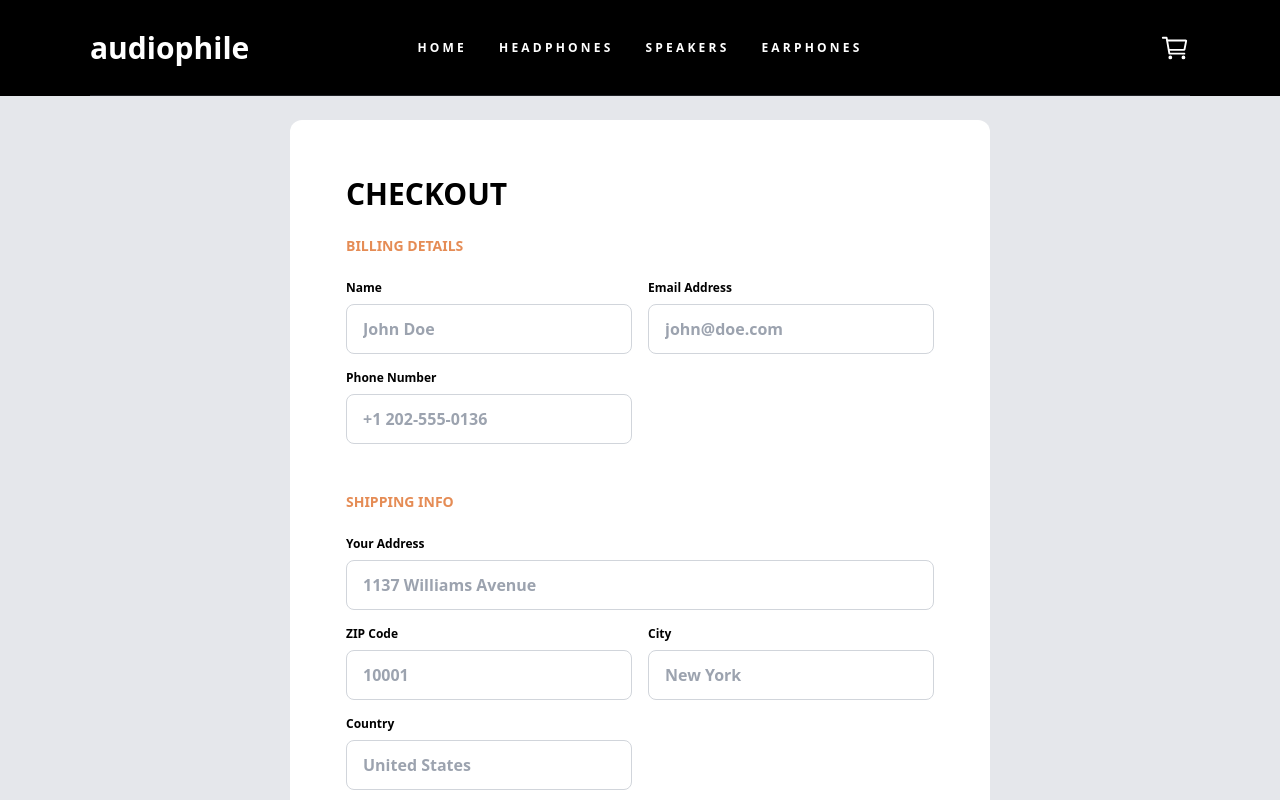
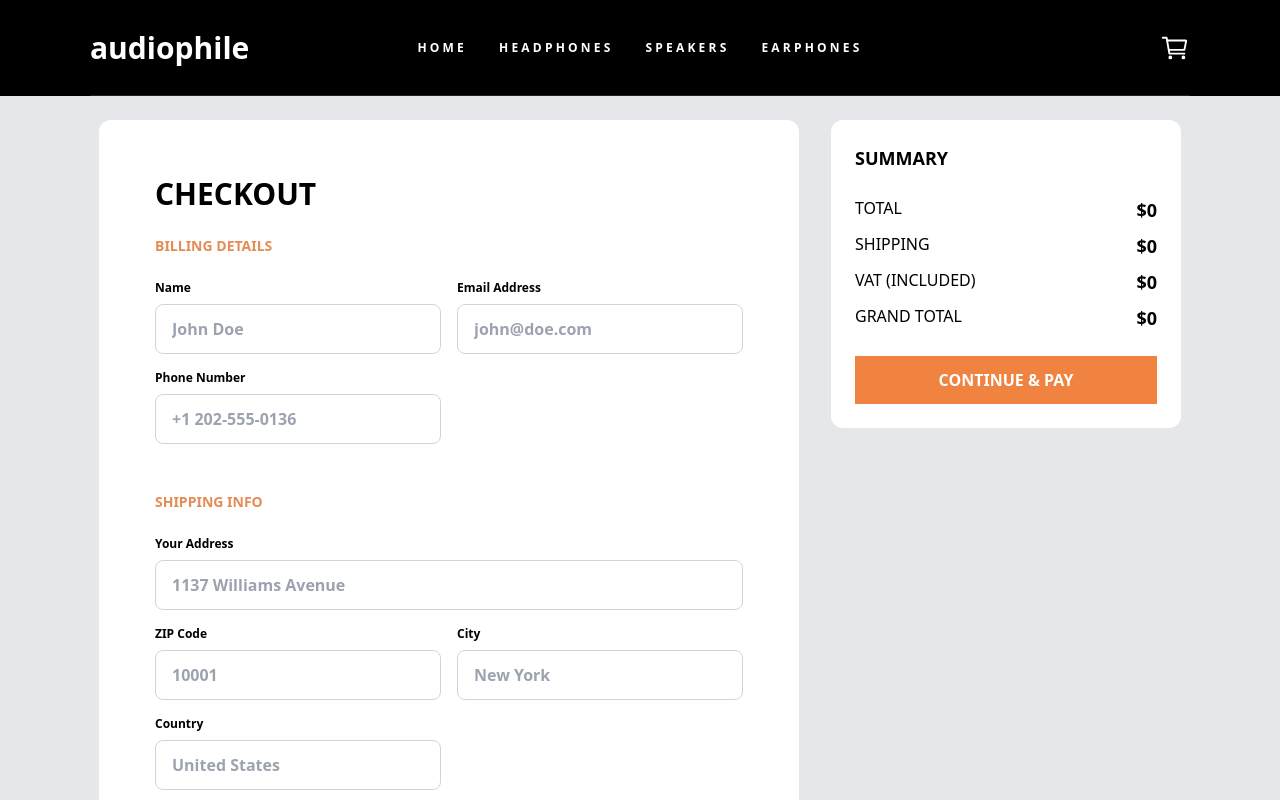
Before and after one commit to yusufdgzl/audiophile-ecommerce-website, a Next.js app: page /checkout in a window 1280 px wide. Shown: the top 800 px of the page. Built offline with nearby package versions, Linux system fonts and the light colour scheme.

Commit message:
CartSummary created

```diff
--- a/app/checkout/page.tsx
+++ b/app/checkout/page.tsx
@@ -1,9 +1,11 @@
+import CartSummary from "@/components/cart/CartSummary";
 import CheckoutForm from "@/components/forms/CheckoutForm";
 
 export default function Checkout(){
     return(
-        <div className="flex flex-col  bg-gray-200 px-6 py-6 lg:items-center lg:px-20">
+        <div className="flex flex-col space-y-8  bg-gray-200 px-6 py-6 lg:space-y-0 lg:space-x-8 lg:items-start lg:justify-center  lg:flex-row lg:px-20">
             <CheckoutForm/>
+            <CartSummary/>
         </div>
     )
 }
--- a/app/globals.css
+++ b/app/globals.css
@@ -7,7 +7,7 @@
 
 @layer components {
    .btn-orange {
-    @apply bg-[#ef833f] text-white px-8 py-3 hover:bg-[#f5af81] transition-all duration-300;
+    @apply bg-[#ef833f] text-white font-semibold px-8 py-3 hover:bg-[#f5af81] transition-all duration-300;
    }
 }
 
--- /dev/null
+++ b/components/cart/CartSummary.tsx
@@ -0,0 +1,26 @@
+export default function CartSummary() {
+  return (
+    <div className="bg-white space-y-6 p-6  md:w-[350px] rounded-xl ">
+      <h2 className="text-lg font-semibold">SUMMARY</h2>
+      <div className="space-y-2">
+        <div className="flex justify-between">
+          <p>TOTAL</p>
+          <p className="font-semibold text-lg">$0</p>
+        </div>
+        <div className="flex justify-between">
+          <p>SHIPPING</p>
+          <p className="font-semibold text-lg">$0</p>
+        </div>
+        <div className="flex justify-between">
+          <p>VAT (INCLUDED)</p>
+          <p className="font-semibold text-lg">$0</p>
+        </div>
+        <div className="flex justify-between">
+          <p>GRAND TOTAL</p>
+          <p className="font-semibold text-lg">$0</p>
+        </div>
+      </div>
+      <button className="btn-orange w-full">CONTINUE & PAY</button>
+    </div>
+  );
+}
```
